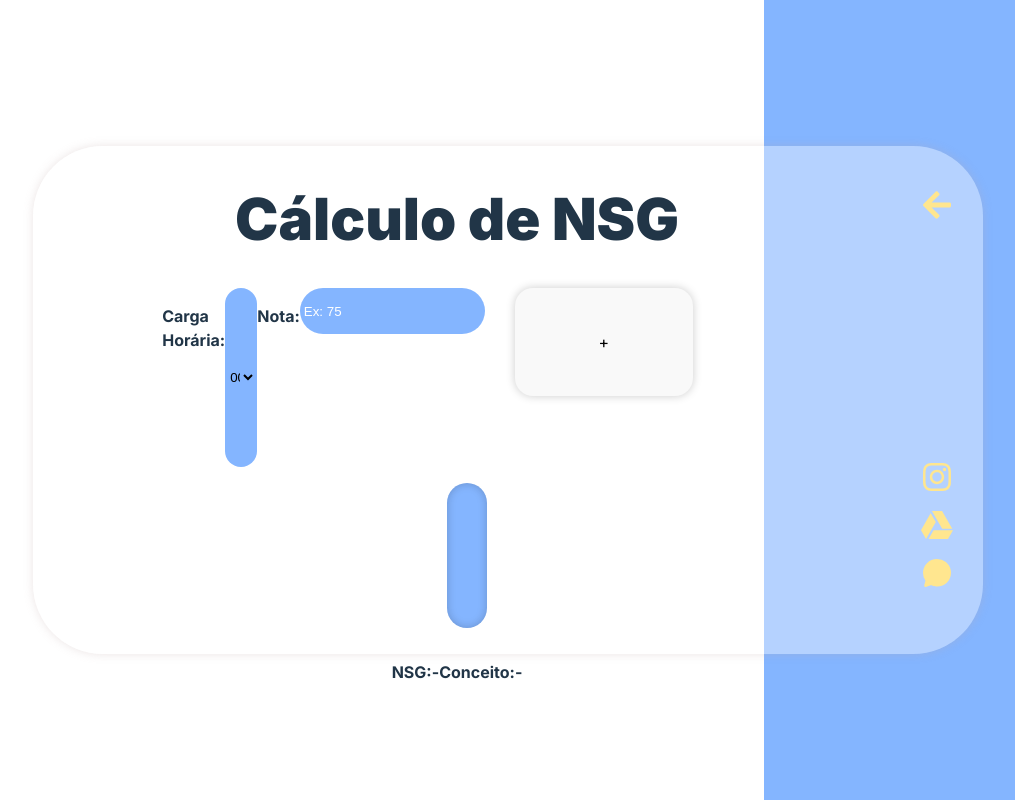
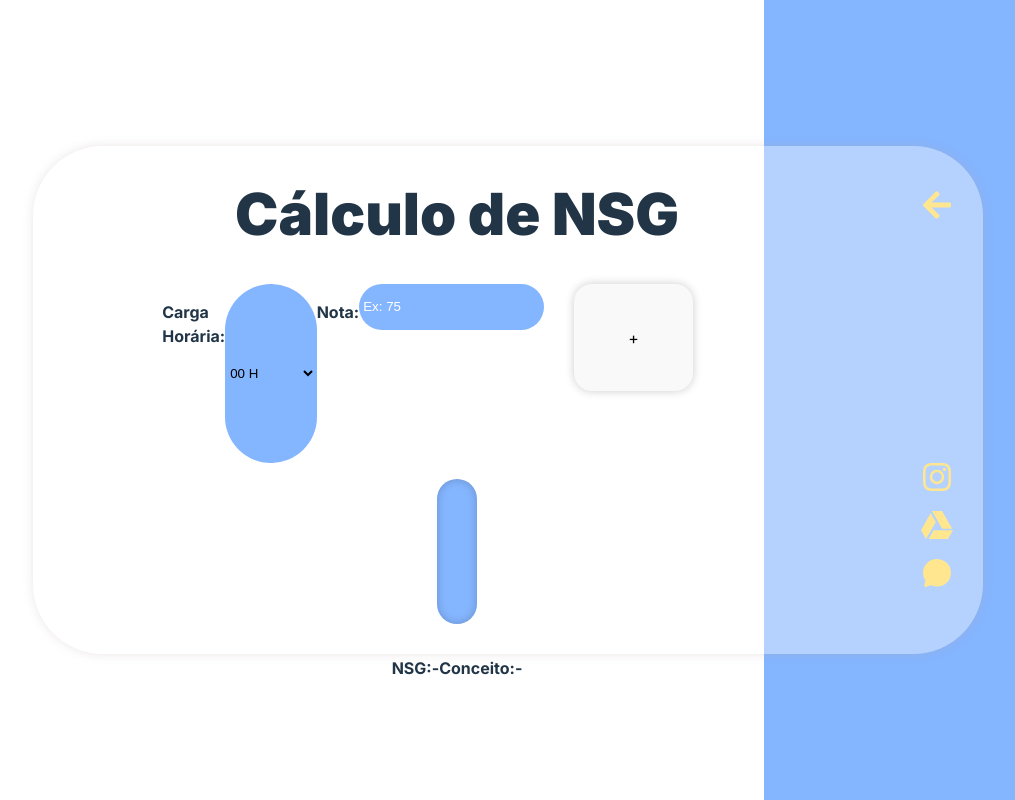
Before and after one commit to nicolashdx/HubLN, a React (Vite) app: page /HubLN/nsg in a window 1280 px wide. Shown: the whole page, without its empty margins (132-1147 px from the left). Built offline with nearby package versions, Linux system fonts and the light colour scheme.

Commit message:
styling nsg

```diff
--- a/src/nsg.css
+++ b/src/nsg.css
@@ -1,10 +1,10 @@
-
 .contentNsg {
     display: flex;
     flex-direction: column;
     width: 100%;
     align-items: center;
 }
+
 .contentNsg >*{ /* opacidade dos elementos do container*/
     opacity: 1 ;
 }
@@ -12,18 +12,17 @@
 .titulo{
   font-size:58px ;
   font-weight: 800;
-  margin-top: 30px;
-  margin-bottom: 3%;
-  margin-left: 140px;
-  margin-right: 140px;
+  margin-block: 3%;
 }
 
 input, select{
     background-color: rgba(11, 108, 255, 0.5);
     border-radius: 50px;
     border-color: transparent;
-    width: 20%;
+    width: 100%;
 }
+
+
 input::placeholder{
     color: #fff;
 }
@@ -41,7 +40,6 @@ input:focus, input:focus-visible {
 
 .listDiscp{
     background-color: rgba(11, 108, 255, 0.5);
-    margin-inline: 26%;
     /*justify-content: space-between;*/
     border-radius: 35px;
     box-shadow: inset 0 0 10px rgba(0, 0, 0, 0.2);
@@ -61,7 +59,6 @@ input:focus, input:focus-visible {
 }
 
 li{
-   /* padding-inline: 2%;*/
     display: flex;
     flex-direction: row;
     flex-wrap: nowrap;
```
